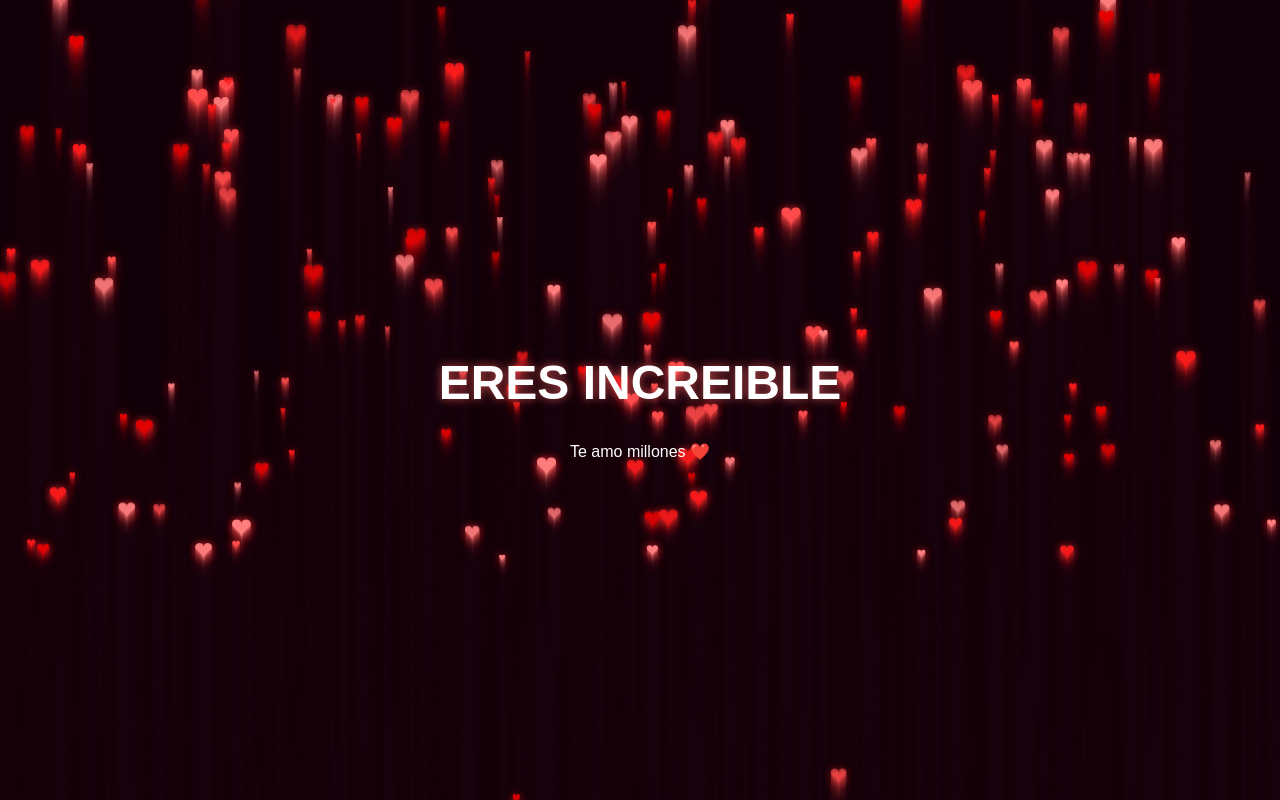
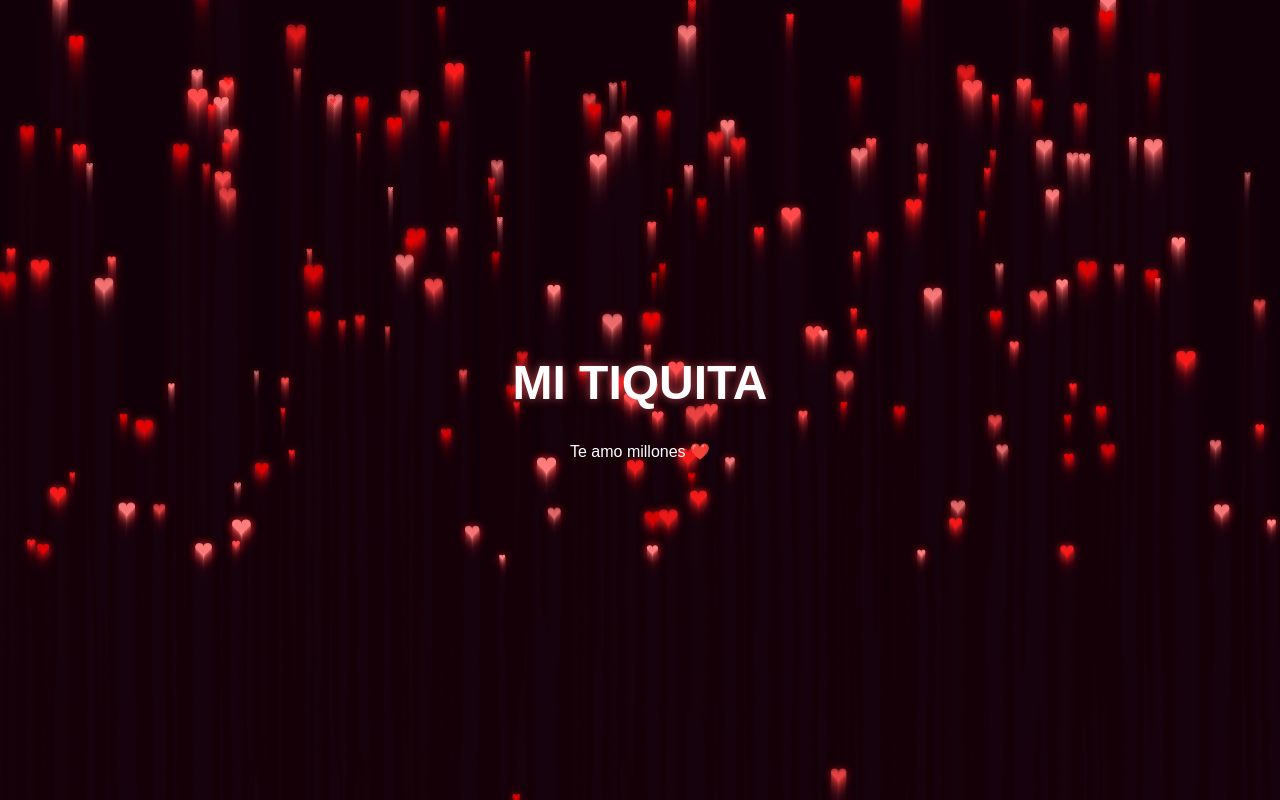
Before and after one commit to yonathanpartida8/Miamor, a plain HTML site: page index.html in a window 1280 px wide. Drawn offline with Linux system fonts and the light colour scheme.

Commit message:
Update index.html

```diff
--- a/index.html
+++ b/index.html
@@ -38,7 +38,7 @@
 <canvas id="heartCanvas"></canvas>
 
 <div id="text-overlay">
-    <h1>ERES INCREIBLE</h1>
+    <h1>MI TIQUITA</h1>
     <p>Te amo millones ❤️</p>
 </div>
 
```
